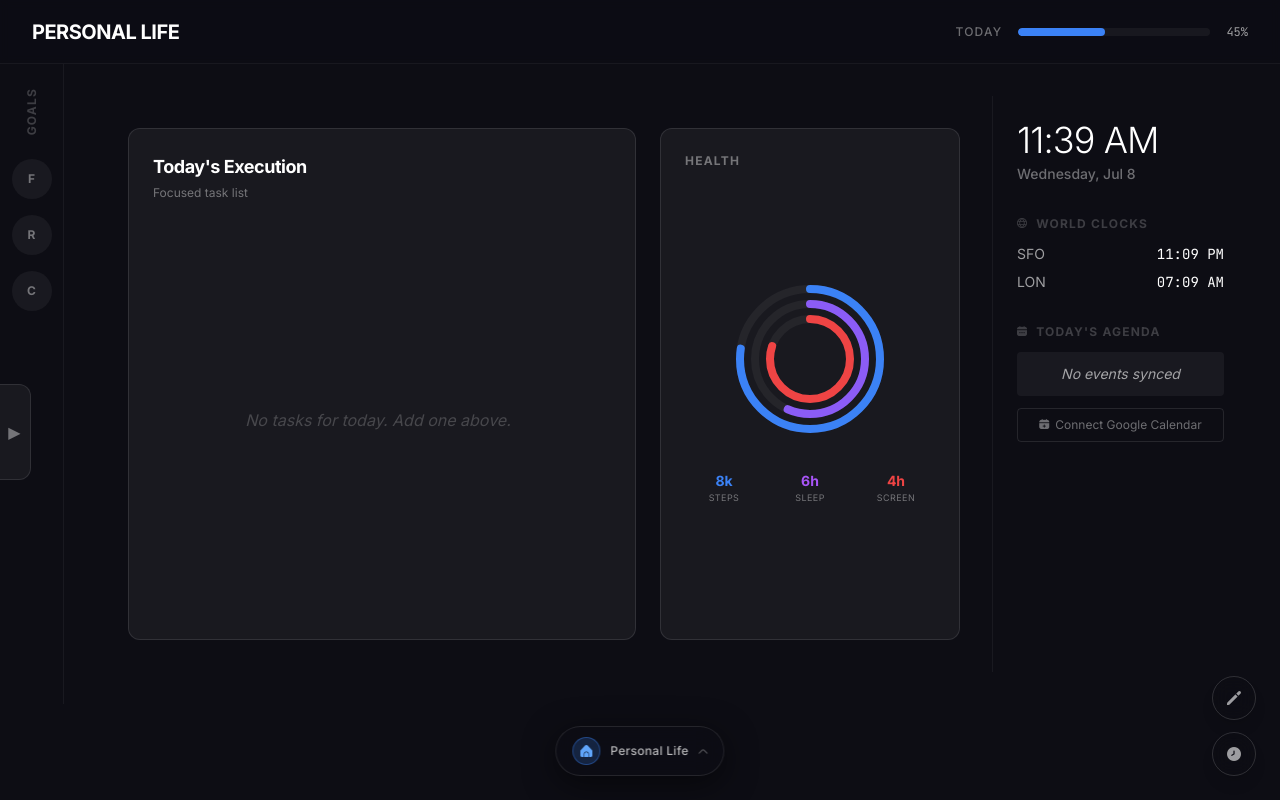
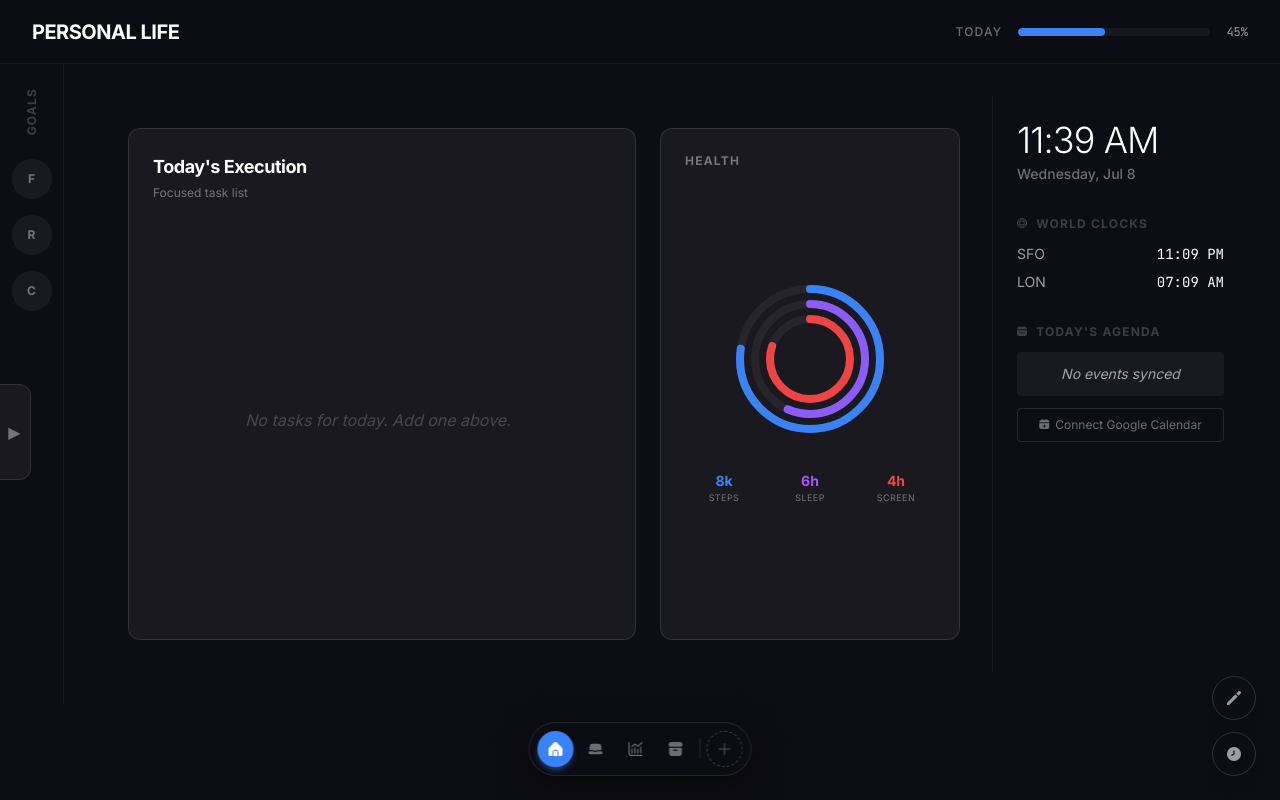
Before and after one commit to ishankumax/ProdOS, a Next.js app: page / in a window 1280 px wide. Built offline with nearby package versions, Linux system fonts and the light colour scheme.

Commit message:
style: show all workspace icons in collapsed bottom navbar state

```diff
--- a/components/layout/BottomNavbar.tsx
+++ b/components/layout/BottomNavbar.tsx
@@ -19,30 +19,49 @@ const WORKSPACES: { name: WorkspaceType; iconClass: string }[] = [
 export default function BottomNavbar({ activeWorkspace, onWorkspaceChange }: BottomNavbarProps) {
   const [isExpanded, setIsExpanded] = useState(false);
 
-  const activeWs = WORKSPACES.find((ws) => ws.name === activeWorkspace);
-
   return (
     <div
       className="relative flex items-center justify-center"
       onMouseEnter={() => setIsExpanded(true)}
       onMouseLeave={() => setIsExpanded(false)}
     >
-      {/* Collapsed Avatar (always visible) */}
+      {/* Collapsed: all icons visible, icon-only pill */}
       <div
         className={`transition-all duration-300 ease-in-out ${
-          isExpanded ? "opacity-0 scale-75 pointer-events-none" : "opacity-100 scale-100"
+          isExpanded ? "opacity-0 scale-90 pointer-events-none absolute" : "opacity-100 scale-100"
         }`}
       >
-        <div className="flex items-center gap-2.5 px-4 py-2.5 bg-[#0d0d14]/80 border border-white/10 rounded-full backdrop-blur-lg shadow-[0_8px_32px_rgba(0,0,0,0.5)] cursor-pointer">
-          <div className="w-7 h-7 rounded-full bg-blue-500/20 border border-blue-500/40 flex items-center justify-center">
-            <i className={`${activeWs?.iconClass} text-xs text-blue-400 flex items-center`}></i>
-          </div>
-          <span className="text-white/70 text-xs font-medium tracking-wide">{activeWorkspace}</span>
-          <i className="fi fi-sr-angle-up text-[9px] text-white/30 flex items-center"></i>
+        <div className="flex items-center gap-1 px-2 py-2 bg-[#0d0d14]/80 border border-white/10 rounded-full backdrop-blur-lg shadow-[0_8px_32px_rgba(0,0,0,0.5)] cursor-pointer">
+          {WORKSPACES.map((ws) => {
+            const isActive = activeWorkspace === ws.name;
+            return (
+              <button
+                key={ws.name}
+                onClick={() => onWorkspaceChange(ws.name)}
+                title={ws.name}
+                className={`w-9 h-9 rounded-full flex items-center justify-center transition-all duration-200 ${
+                  isActive
+                    ? "bg-blue-500 text-white shadow-md shadow-blue-500/40"
+                    : "text-white/40 hover:text-white hover:bg-white/8"
+                }`}
+              >
+                <i className={`${ws.iconClass} text-sm flex items-center`}></i>
+              </button>
+            );
+          })}
+
+          <div className="w-px h-5 bg-white/10 mx-0.5" />
+
+          <button
+            title="New Workspace"
+            className="w-9 h-9 rounded-full flex items-center justify-center border border-dashed border-white/20 text-white/30 hover:text-white hover:border-white/40 hover:bg-white/5 transition-all duration-200"
+          >
+            <i className="fi fi-sr-plus flex items-center text-xs"></i>
+          </button>
         </div>
       </div>
 
-      {/* Expanded Navbar (on hover) */}
+      {/* Expanded: icons + names */}
       <div
         className={`absolute bottom-0 left-1/2 -translate-x-1/2 transition-all duration-300 ease-in-out ${
           isExpanded
@@ -69,7 +88,7 @@ export default function BottomNavbar({ activeWorkspace, onWorkspaceChange }: Bot
             );
           })}
 
-          <div className="w-px h-6 bg-white/10 mx-0.5"></div>
+          <div className="w-px h-6 bg-white/10 mx-0.5" />
 
           <button
             title="New Workspace"
```
